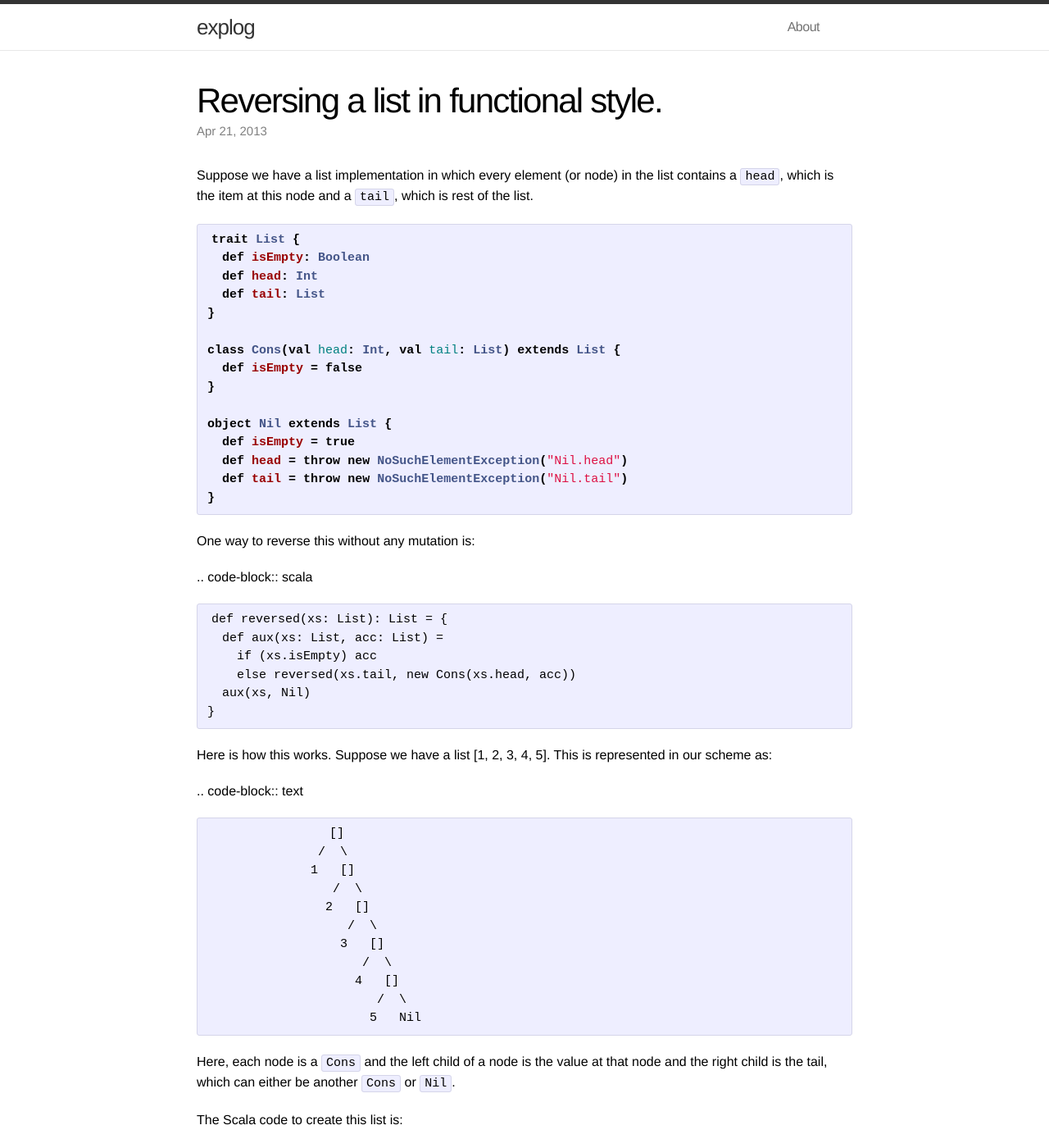
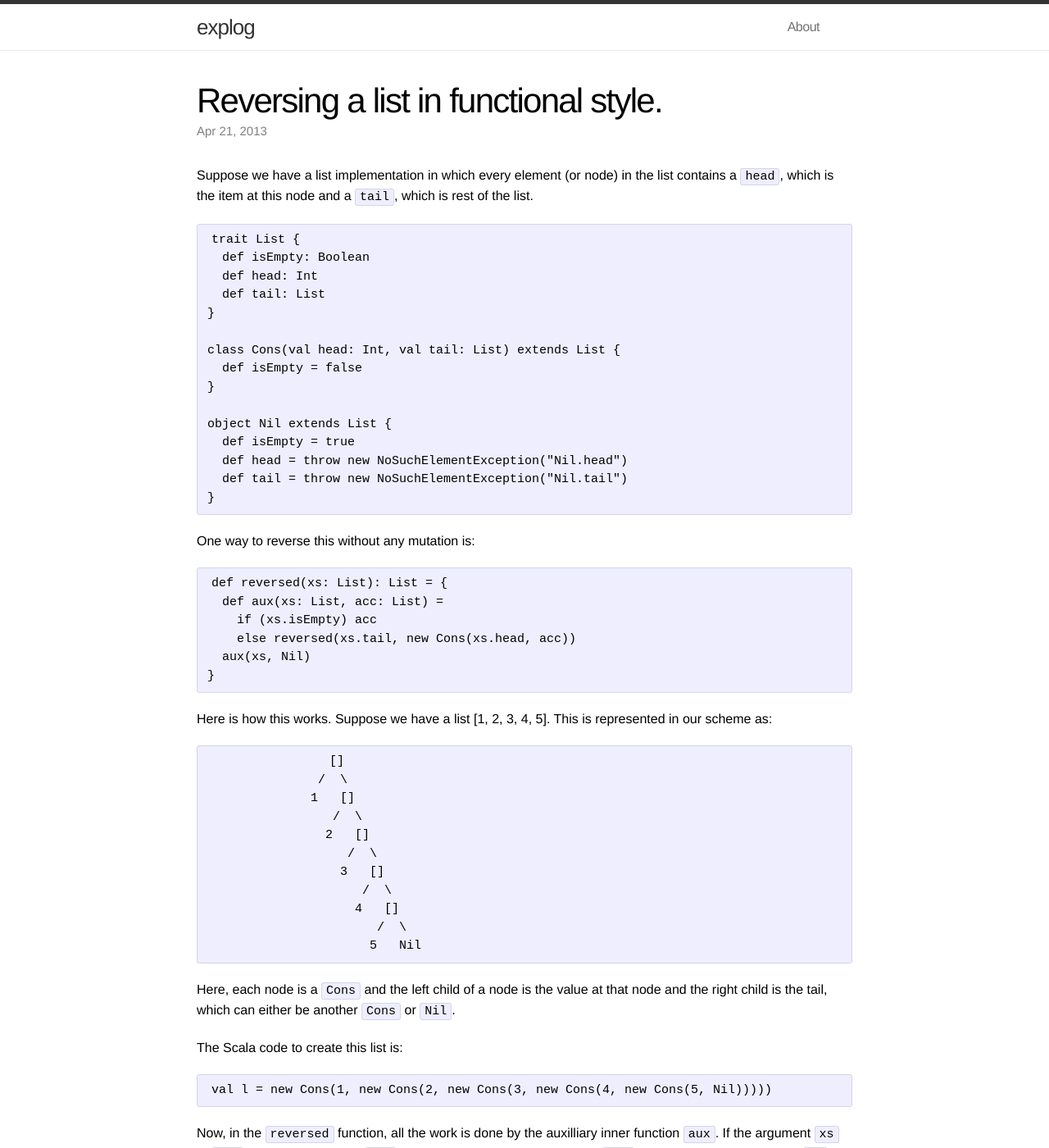
Before and after one commit to yati-sagade/yati-sagade.github.io, a Jekyll site: the page built from _posts/2013-04-21-functional-reverse.markdown, in a window 1280 px wide and 1400 px high. Shown: the whole window at 82% size. Built offline with Jekyll 4.4.1, drawn with Linux system fonts in a browser that asks for light colours; some of the changed text lies outside the part shown.

Commit message:
funtional reverse

````diff
--- a/_posts/2013-04-21-functional-reverse.markdown
+++ b/_posts/2013-04-21-functional-reverse.markdown
@@ -10,28 +10,23 @@ Suppose we have a list implementation in which every element (or node) in the
 list contains a ``head``, which is the item at this node and a ``tail``, which is
 rest of the list.
 
-```scala
-trait List {
-  def isEmpty: Boolean
-  def head: Int
-  def tail: List
-}
+    trait List {
+      def isEmpty: Boolean
+      def head: Int
+      def tail: List
+    }
 
-class Cons(val head: Int, val tail: List) extends List {
-  def isEmpty = false
-}
+    class Cons(val head: Int, val tail: List) extends List {
+      def isEmpty = false
+    }
 
-object Nil extends List {
-  def isEmpty = true
-  def head = throw new NoSuchElementException("Nil.head")
-  def tail = throw new NoSuchElementException("Nil.tail")
-}
-```
-
+    object Nil extends List {
+      def isEmpty = true
+      def head = throw new NoSuchElementException("Nil.head")
+      def tail = throw new NoSuchElementException("Nil.tail")
+    }
 
 One way to reverse this without any mutation is:
-
-.. code-block:: scala
 
     def reversed(xs: List): List = {
       def aux(xs: List, acc: List) =
@@ -42,8 +37,6 @@ One way to reverse this without any mutation is:
 
 Here is how this works. Suppose we have a list [1, 2, 3, 4, 5]. This is
 represented in our scheme as:
-
-.. code-block:: text
 
                     []
                    /  \
@@ -63,8 +56,6 @@ node and the right child is the tail, which can either be another ``Cons`` or
 
 The Scala code to create this list is:
 
-.. code-block:: scala
-
     val l = new Cons(1, new Cons(2, new Cons(3, new Cons(4, new Cons(5, Nil)))))
 
 Now, in the ``reversed`` function, all the work is done by the auxilliary inner
@@ -76,8 +67,6 @@ one element less than ``xs`` and eventually, a call to ``reversed(Nil, ...)`` wi
 be made, which just returns the second argument, breaking the recursion. Let
 us trace the execution of reversed:
 
-.. code-block:: text
-
     val l = new Cons(1, new Cons(2, new Cons(3, new Cons(4, new Cons(5, Nil)))))
     reversed(l)
     \_ aux([1, 2, 3, 4, 5], Nil)
````
